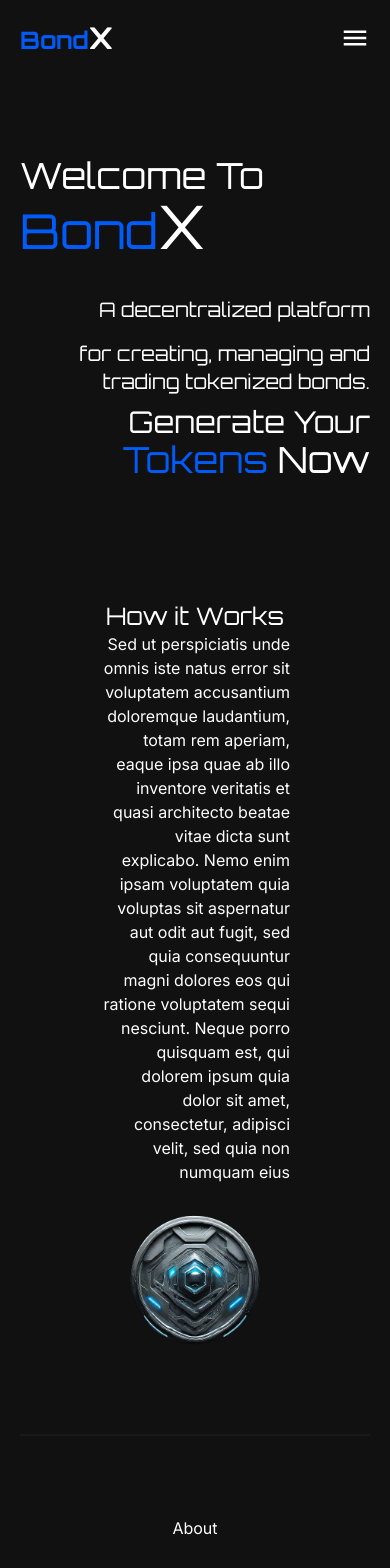
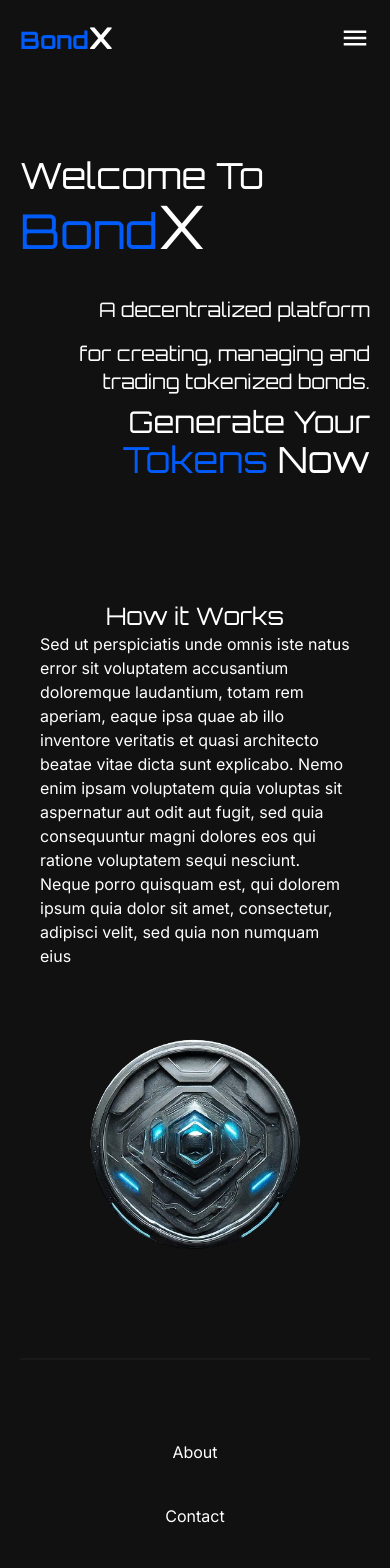
Before and after one commit to JohnsCodingLab/bondx-frontend, a Next.js app: page / in a window 390 px wide. Shown: the top 1568 px of the page. Built offline with nearby package versions, Linux system fonts and the light colour scheme.

Commit message:
adgjusted responsiveness

```diff
--- a/components/About.tsx
+++ b/components/About.tsx
@@ -5,11 +5,11 @@ const About = () => {
   return (
     <>
       <div className="p-5 mt-20">
-        <div className="mx-[80px] mt-5 text-white">
+        <div className="mx-[80px] max-lg:mx-5 mt-5 text-white">
           <h1 className="font-main text-2xl text-center">How it Works</h1>
-          <div className="lg:grid grid-cols-12 gap-5 items-center">
+          <div className="grid lg:grid-cols-12 gap-5 items-center">
             <div className="col-span-6">
-              <p className="text-right">
+              <p className="text-right max-sm:text-left">
                 Sed ut perspiciatis unde omnis iste natus error sit voluptatem
                 accusantium doloremque laudantium, totam rem aperiam, eaque ipsa
                 quae ab illo inventore veritatis et quasi architecto beatae
```
